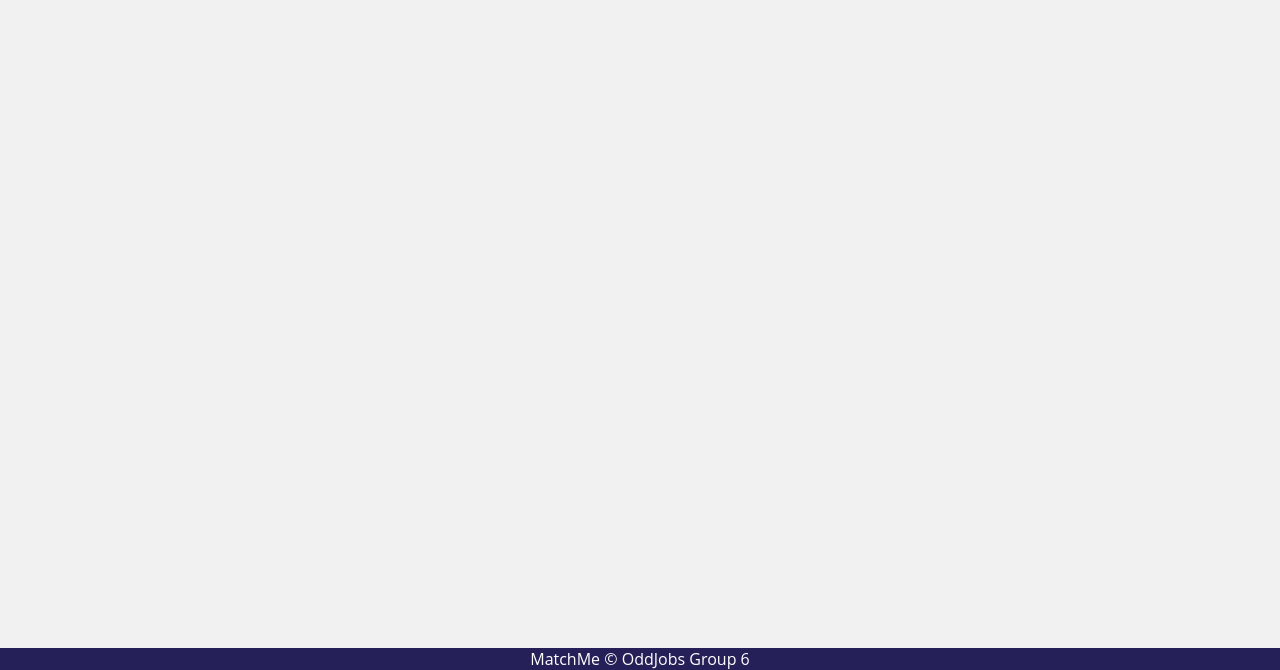
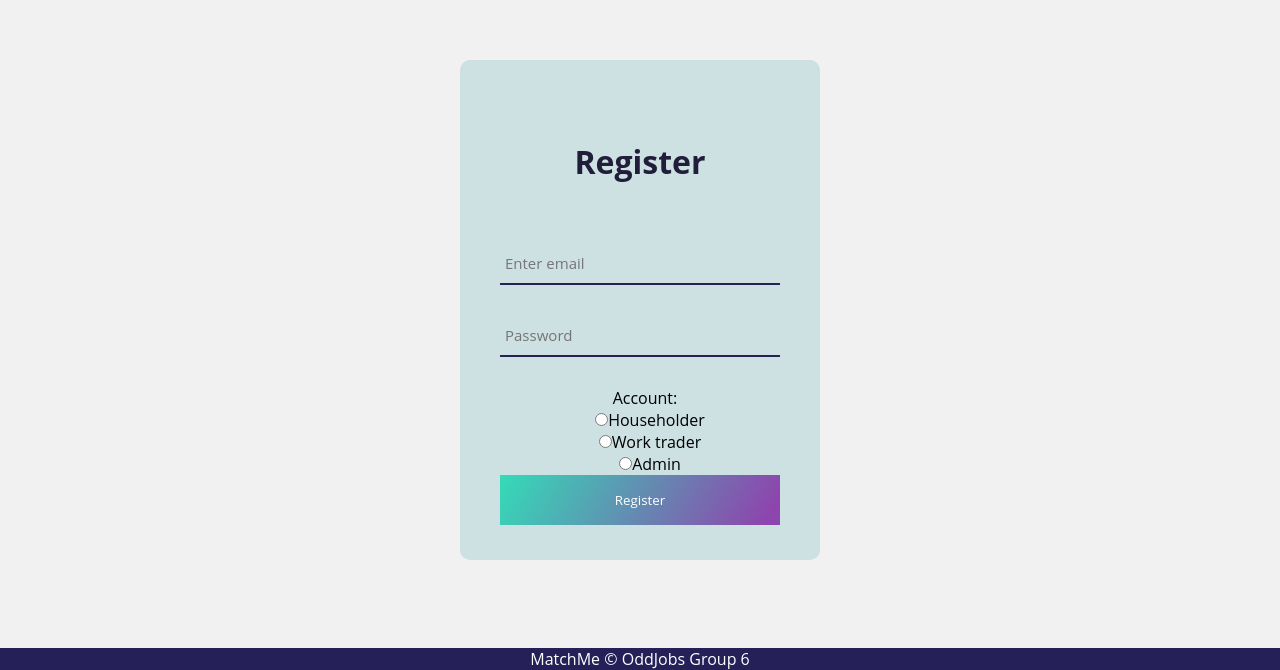
Before and after one commit to rmit-s3599773-William-Crawford/Odd-Jobs, a React (Create React App) app in the folder matching-system/: page /register in a window 1280 px wide. Shown: the part 130-800 px from the top of the page. Built offline with nearby package versions, Linux system fonts and the light colour scheme.

Commit message:
Register Page
Register page
links from login

```diff
--- a/matching-system/src/App.js
+++ b/matching-system/src/App.js
@@ -7,6 +7,7 @@ import { BrowserRouter as Router, Route, Switch, Link } from "react-router-dom";
 import Login from './Frontend/components/pages/Login page/Login.js';
 import About from './Frontend/components/pages/Home page/aboutPage';
 import contactUs from './Frontend/components/pages/Home page/Contact/contactUs';
+import Register from './Frontend/components/pages/Register page/Register';
 
 function App() {
   return (
@@ -18,7 +19,7 @@ function App() {
             <Route exact path="/about" component={About} />
             <Route exact path="/login" component={Login} />
             <Route exact path="/contact" component={contactUs} />
-
+            <Route exact path="/register" component={Register} />
 
 
 
--- /dev/null
+++ b/matching-system/src/Frontend/components/pages/Register page/Login.css
@@ -0,0 +1,57 @@
+.login-form{
+    width: 360px;
+    background: #cde0e2;
+    height: 500px;
+    padding: 80px 40px;
+    border-radius: 10px;
+    position: absolute;
+    left: 50%;
+    top: 55%;
+    transform: translate(-50%,-50%);
+  }
+  .login-form h1{
+    text-align: center;
+    margin-bottom: 60px;
+    color: #201e3b;
+  }
+  .acc-type{
+      color: black;
+      text-align: center;
+      margin-left: 10px;
+  }
+  .txtb{
+    border-bottom: 2px solid #272253;
+    position: relative;
+    margin: 30px 0;
+  }
+  .txtb input{
+    font-size: 15px;
+    color: #333;
+    border: none;
+    width: 100%;
+    outline: none;
+    background: none;
+    padding: 0 5px;
+    height: 40px;
+  }
+  .logbtn{
+    display: block;
+    width: 100%;
+    height: 50px;
+    border: none;
+    background: linear-gradient(120deg,#34dbb7,#8e44ad,#3498db);
+    background-size: 200%;
+    color: #fff;
+    outline: none;
+    cursor: pointer;
+    transition: .5s;
+  }
+  .logbtn:hover{
+    background-position: right;
+  }
+  .bottom-text{
+    margin-top: 10px;
+    text-align: center;
+    font-size: 13px;
+    color: black;
+  }
--- /dev/null
+++ b/matching-system/src/Frontend/components/pages/Register page/Register.js
@@ -0,0 +1,101 @@
+import React, { Component } from "react";
+import { Redirect } from "react-router-dom";
+import { Button, Form, Container, Row } from "react-bootstrap";
+import { FormGroup, FormControl, FormLabel } from "react-bootstrap";
+import HomeNaveBar from '../Home page/HomeNaveBar';
+import './Login.css';
+
+
+class Login extends Component{
+  constructor(props) {
+
+    super(props);
+    this.state = {
+      id:"",
+      username: "",
+      password: "",
+      account: ""
+    };
+
+    this.onChange = this.onChange.bind(this);
+    // this.onSubmit = this.onSubmit.bind(this);
+  }
+
+  onChange(e){
+    this.setState({ [e.target.name]: e.target.value });
+  }
+
+
+  render() {
+      return (
+        <Container>
+        <HomeNaveBar/>
+          <div>
+            <Form className="login-form">
+              <h1>Register</h1>
+
+              <Form.Group controlId="formBasicEmail" className="txtb">
+                <Form.Control
+                  type="email"
+                  placeholder="Enter email"
+
+                />
+                <Form.Text className="text-muted"></Form.Text>
+              </Form.Group>
+
+              <Form.Group controlId="formBasicPassword" className="txtb">
+                <Form.Control
+                  type="password"
+                  placeholder="Password"
+
+                />
+              </Form.Group>
+
+              <Form.Group>
+                <Row className="acc-type">
+                  <Form.Label>Account:</Form.Label>
+                  <Form.Check
+                    className="acc-type"
+                    type="radio"
+                    label="Householder"
+                    name="accountType"
+                    value="Householder"
+
+                  />
+                  <Form.Check
+                    className="acc-type"
+                    type="radio"
+                    label="Work trader"
+                    name="accountType"
+                    value="WorkTrader"
+
+                  />
+                  <Form.Check
+                    className="acc-type"
+                    type="radio"
+                    label="Admin"
+                    name="accountType"
+                    value="Admin"
+
+                  />
+                </Row>
+              </Form.Group>
+
+              <Row>
+                <Button
+                  variant="primary"
+                  onClick={(event) => this.handleClick(event)}
+                  className="logbtn"
+                >
+                  Register
+                </Button>
+              </Row>
+            </Form>
+          </div>
+        </Container>
+      );
+  }
+
+}
+
+export default Login;
```
